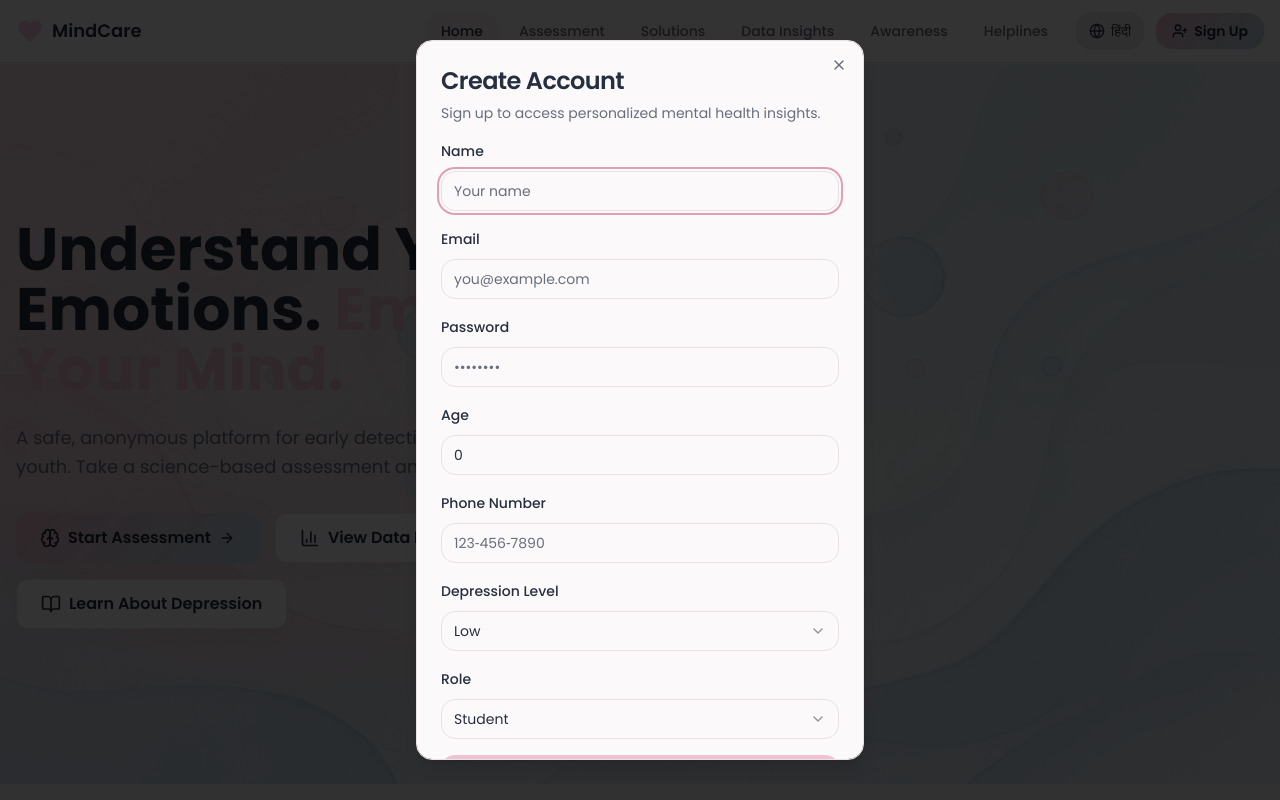
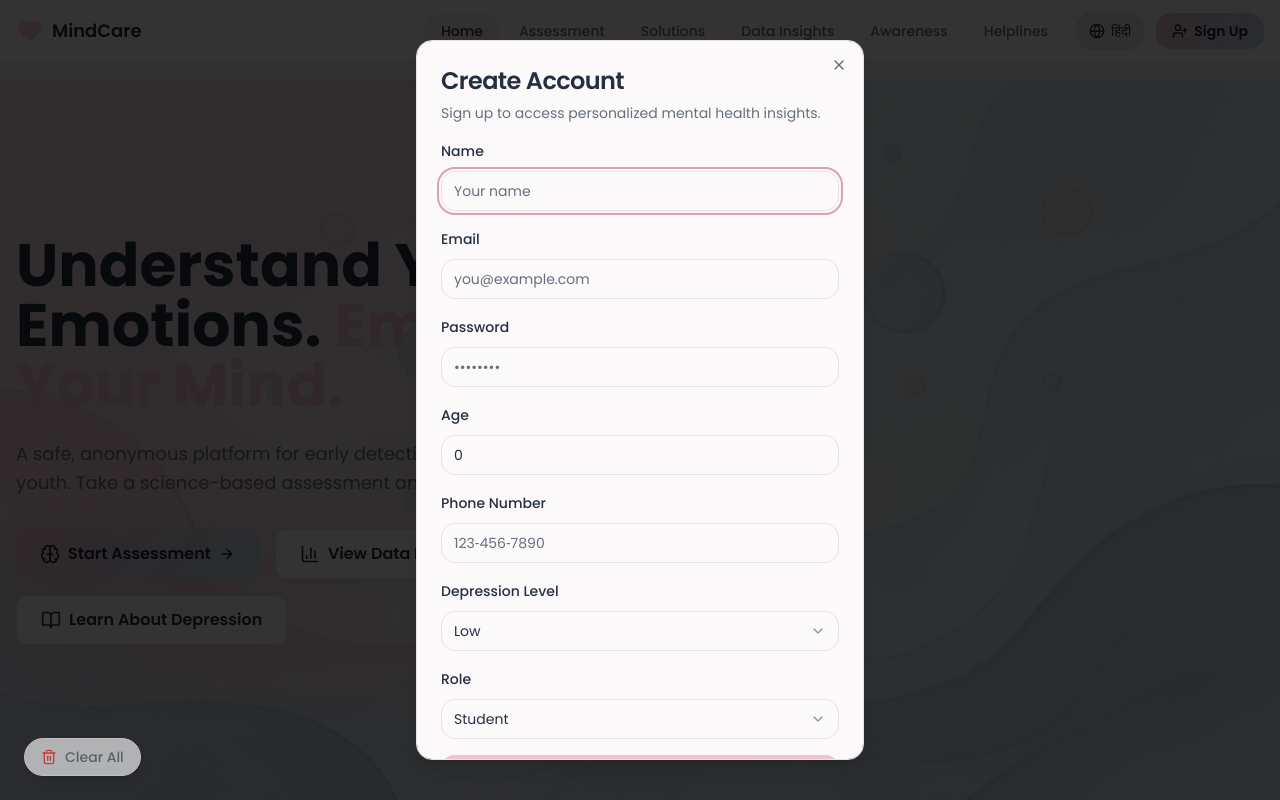
Before and after one commit to Sairaj2033/MindCare-Project, a React (Vite) app: page / in a window 1280 px wide. Shown: the top 800 px of the page. Built offline with nearby package versions, Linux system fonts and the light colour scheme; the HTML template or start-up script is replaced by a standard one.

Commit message:
feat: enhance hero mathematical wind optical illusion and add interactive ambient parallax glow

```diff
--- a/src/App.tsx
+++ b/src/App.tsx
@@ -15,6 +15,7 @@ import NotFound from "./pages/NotFound";
 import RegisterPage from "./pages/RegisterPage";
 import AuthPage from "./pages/AuthPage";
 import ProfilePage from "./pages/ProfilePage";
+import AssessmentReminder from "./components/AssessmentReminder";
 
 const queryClient = new QueryClient();
 
@@ -25,6 +26,7 @@ const App = () => (
         <Toaster />
         <Sonner />
         <BrowserRouter>
+          <AssessmentReminder />
           <Routes>
             <Route path="/" element={<Index />} />
             <Route path="/assessment" element={<AssessmentPage />} />
--- /dev/null
+++ b/src/components/AssessmentReminder.tsx
@@ -0,0 +1,59 @@
+import { useEffect } from "react";
+import { useNavigate } from "react-router-dom";
+import { toast } from "sonner";
+import { Button } from "@/components/ui/button";
+
+export default function AssessmentReminder() {
+  const navigate = useNavigate();
+
+  useEffect(() => {
+    // 30 minutes interval (30 * 60 * 1000)
+    const interval = setInterval(() => {
+      toast.custom(
+        (t) => (
+          <div className="bg-card w-full max-w-sm p-5 md:p-6 rounded-2xl shadow-[0_8px_30px_rgb(0,0,0,0.12)] border border-border/50 backdrop-blur-xl group flex flex-col gap-3 pointer-events-auto">
+            <div>
+              <h3 className="font-semibold text-lg">Time for a Check-In!</h3>
+              <p className="text-sm text-muted-foreground mt-1">
+                It's been a while. Taking a quick assessment ensures your mental health dashboard is actively protecting you.
+              </p>
+            </div>
+            <div className="flex flex-col sm:flex-row gap-2 mt-2">
+              <Button
+                className="flex-[3] min-h-[44px]"
+                onClick={() => {
+                  toast.dismiss(t);
+                  navigate("/assessment");
+                }}
+              >
+                Take Assessment
+              </Button>
+              <Button
+                variant="secondary"
+                className="flex-[2] min-h-[44px]"
+                onClick={() => toast.dismiss(t)}
+              >
+                Remind Me Later
+              </Button>
+            </div>
+            {/* Native Dismiss X on Top Right */}
+            <div
+              className="absolute top-4 right-4 p-1 cursor-pointer text-muted-foreground hover:text-foreground transition-colors"
+              onClick={() => toast.dismiss(t)}
+            >
+              <svg xmlns="http://www.w3.org/2000/svg" width="20" height="20" viewBox="0 0 24 24" fill="none" stroke="currentColor" strokeWidth="2" strokeLinecap="round" strokeLinejoin="round"><path d="M18 6 6 18"/><path d="m6 6 12 12"/></svg>
+            </div>
+          </div>
+        ),
+        {
+          duration: Infinity, // Keep it open until interacted with
+          id: "recurring-assessment",
+        }
+      );
+    }, 30 * 60 * 1000); // 30 minutes
+
+    return () => clearInterval(interval);
+  }, [navigate]);
+
+  return null; // purely a background logic component
+}
--- /dev/null
+++ b/src/components/ClearNotifications.tsx
@@ -0,0 +1,23 @@
+import { toast } from "sonner";
+import { Trash2 } from "lucide-react";
+import { useEffect, useState } from "react";
+
+export default function ClearNotifications() {
+  const [mounted, setMounted] = useState(false);
+  useEffect(() => setMounted(true), []);
+
+  if (!mounted) return null;
+
+  return (
+    <div className="fixed bottom-6 left-6 z-[60]">
+      <button
+        onClick={() => toast.dismiss()}
+        className="flex items-center gap-2 bg-card/80 backdrop-blur text-muted-foreground hover:text-foreground hover:bg-accent border border-border shadow-lg font-medium px-4 py-2 rounded-full transition-all opacity-80 hover:opacity-100"
+        title="Clear all active notifications"
+      >
+        <Trash2 className="w-4 h-4 text-destructive" />
+        <span className="text-sm">Clear All</span>
+      </button>
+    </div>
+  );
+}
--- a/src/components/Layout.tsx
+++ b/src/components/Layout.tsx
@@ -1,17 +1,43 @@
 import { ReactNode } from "react";
+import { useLocation, useNavigate } from "react-router-dom";
+import { ArrowLeft } from "lucide-react";
 import Navbar from "./Navbar";
 import Footer from "./Footer";
 import AssessmentPrompt from "./AssessmentPrompt";
 import DoctorRecommendation from "./DoctorRecommendation";
+import ClearNotifications from "./ClearNotifications";
 
-const Layout = ({ children }: { children: ReactNode }) => (
+const Layout = ({ children }: { children: ReactNode }) => {
+  const location = useLocation();
+  const navigate = useNavigate();
+  const isHome = location.pathname === "/";
+
+  // Prevent backing if history is empty, though within the SPA we just hide on home
+  const showBackButton = !isHome && window.history.length > 1;
+
+  return (
     <div className="min-h-screen flex flex-col gradient-soft">
       <Navbar />
-    <main className="flex-1 pt-16">{children}</main>
+      <main className="flex-1 pt-20">
+        {showBackButton && (
+          <div className="container mx-auto px-4 mb-4">
+            <button
+              onClick={() => navigate(-1)}
+              className="inline-flex items-center gap-2 text-sm text-muted-foreground hover:text-foreground hover:bg-muted font-medium bg-secondary/80 px-4 py-2 rounded-full border border-border shadow-[0_4px_16px_rgba(0,0,0,0.05)] transition-all min-h-[44px]"
+            >
+              <ArrowLeft className="w-4 h-4" />
+              Back
+            </button>
+          </div>
+        )}
+        {children}
+      </main>
       <Footer />
       <AssessmentPrompt />
       <DoctorRecommendation />
+      <ClearNotifications />
     </div>
   );
+};
 
 export default Layout;
--- a/src/components/ui/sonner.tsx
+++ b/src/components/ui/sonner.tsx
@@ -13,6 +13,8 @@ const Toaster = ({ ...props }: ToasterProps) => {
       expand={true}
       visibleToasts={4}
       gap={14}
+      closeButton={true}
+      duration={6000}
       toastOptions={{
         classNames: {
           toast:
--- a/src/pages/AuthPage.tsx
+++ b/src/pages/AuthPage.tsx
@@ -22,6 +22,7 @@ import { useNavigate } from "react-router-dom";
 import { toast } from "sonner";
 import { motion, AnimatePresence } from "framer-motion";
 import { Heart, Sparkles, AlertCircle, KeyRound } from "lucide-react";
+import Layout from "@/components/Layout";
 
 // ── Types ──────────────────────────────────────────────────────────────
 type RegisterFormValues = {
@@ -284,7 +285,8 @@ export default function AuthPage() {
   const handleSuccess = () => navigate("/");
 
   return (
-    <div className="container mx-auto px-4 py-12 max-w-md">
+    <Layout>
+      <div className="container mx-auto px-4 py-12 max-w-md">
       <AnimatePresence mode="wait">
         <motion.div
           key={mode}
@@ -334,5 +336,6 @@ export default function AuthPage() {
         </motion.div>
       </AnimatePresence>
     </div>
+    </Layout>
   );
 }
--- a/src/pages/Index.tsx
+++ b/src/pages/Index.tsx
@@ -1,3 +1,4 @@
+import { useState } from "react";
 import { Link } from "react-router-dom";
 import { motion } from "framer-motion";
 import { ArrowRight, BarChart3, BookOpen, Brain } from "lucide-react";
@@ -8,14 +9,76 @@ import { useI18n } from "@/lib/i18n";
 
 const Index = () => {
   const { t } = useI18n();
+  const [mousePos, setMousePos] = useState({ x: 0, y: 0 });
+
+  const handleMouseMove = (e: React.MouseEvent) => {
+    // Normalize coordinates so the center is 0,0
+    const x = (e.clientX / window.innerWidth - 0.5) * 2;
+    const y = (e.clientY / window.innerHeight - 0.5) * 2;
+    setMousePos({ x, y });
+  };
+
   return (
     <Layout>
       <RegisterModal />
       {/* Hero */}
-      <section className="relative min-h-[90vh] flex items-center overflow-hidden">
+      <section
+        className="relative min-h-[90vh] flex items-center overflow-hidden"
+        onMouseMove={handleMouseMove}
+      >
+
+        {/* Invisible Math Layer: Generates broader, stronger 10s breathing wind noise */}
+        <svg className="hidden">
+          <filter id="wind-displacement">
+            <feTurbulence type="fractalNoise" baseFrequency="0.008 0.012" numOctaves="1" result="noise">
+              <animate attributeName="baseFrequency" values="0.008 0.012; 0.012 0.018; 0.008 0.012" dur="10s" repeatCount="indefinite" />
+            </feTurbulence>
+            <feDisplacementMap in="SourceGraphic" in2="noise" scale="14" xChannelSelector="R" yChannelSelector="G" />
+          </filter>
+        </svg>
+
         <div className="absolute inset-0">
+          {/* Standard background anchor */}
           <img src={heroBg} alt="Calming meditation illustration" className="w-full h-full object-cover" />
-          <div className="absolute inset-0 gradient-hero opacity-60" />
+
+          {/* Interactive Mouse Parallax Floating Glows & ambient particles */}
+          <div className="absolute inset-0 pointer-events-none overflow-hidden mix-blend-screen">
+            <motion.div
+              animate={{ x: mousePos.x * -40, y: mousePos.y * -40 }}
+              transition={{ type: "spring", damping: 40, stiffness: 60 }}
+              className="absolute top-[20%] left-[20%] w-72 h-72 bg-primary/20 rounded-full blur-[90px]"
+            />
+            <motion.div
+              animate={{ x: mousePos.x * 30, y: mousePos.y * 30 }}
+              transition={{ type: "spring", damping: 40, stiffness: 60 }}
+              className="absolute bottom-[20%] right-[10%] w-96 h-96 bg-blue-400/15 rounded-full blur-[100px]"
+            />
+            {/* Floating Soft Light Particles */}
+            <motion.div
+              animate={{ x: mousePos.x * -20, y: mousePos.y * -20 }}
+              transition={{ type: "spring", damping: 50, stiffness: 40 }}
+              className="absolute top-[35%] right-[25%] w-2 h-2 bg-white/40 rounded-full shadow-[0_0_15px_rgba(255,255,255,0.8)]"
+            />
+            <motion.div
+              animate={{ x: mousePos.x * 25, y: mousePos.y * 25 }}
+              transition={{ type: "spring", damping: 50, stiffness: 40 }}
+              className="absolute bottom-[45%] left-[25%] w-1.5 h-1.5 bg-primary/40 rounded-full shadow-[0_0_10px_rgba(var(--primary),0.8)]"
+            />
+          </div>
+
+          {/* Animated Hair Overlay: Expanded CSS masking geometry and stronger displacement wave applied */}
+          <img
+            src={heroBg}
+            alt=""
+            className="absolute inset-0 w-full h-full object-cover pointer-events-none"
+            style={{
+              filter: "url(#wind-displacement)",
+              WebkitMaskImage: "radial-gradient(ellipse 45% 55% at 50% 40%, black 15%, transparent 65%)",
+              maskImage: "radial-gradient(ellipse 45% 55% at 50% 40%, black 15%, transparent 65%)"
+            }}
+          />
+
+          <div className="absolute inset-0 gradient-hero opacity-50 pointer-events-none" />
         </div>
         <div className="container mx-auto px-4 relative z-10">
           <motion.div
--- a/src/pages/ProfilePage.tsx
+++ b/src/pages/ProfilePage.tsx
@@ -1,5 +1,6 @@
 import { useAuth } from "@/lib/useAuth";
 import { Link, useNavigate } from "react-router-dom";
+import Layout from "@/components/Layout";
 import {
   Card,
   CardHeader,
@@ -49,7 +50,8 @@ export default function ProfilePage() {
   };
 
   return (
-    <div className="container mx-auto px-4 py-12 max-w-2xl min-h-[80vh]">
+    <Layout>
+      <div className="container mx-auto px-4 py-12 max-w-2xl min-h-[80vh]">
       <motion.div
         initial={{ opacity: 0, y: 10 }}
         animate={{ opacity: 1, y: 0 }}
@@ -143,5 +145,6 @@ export default function ProfilePage() {
         </Card>
       </motion.div>
     </div>
+    </Layout>
   );
 }
```
Also changed, not shown: src/pages/AssessmentPage.tsx (+12 -3 lines). Lines whose indentation alone changed are shown as unchanged.
